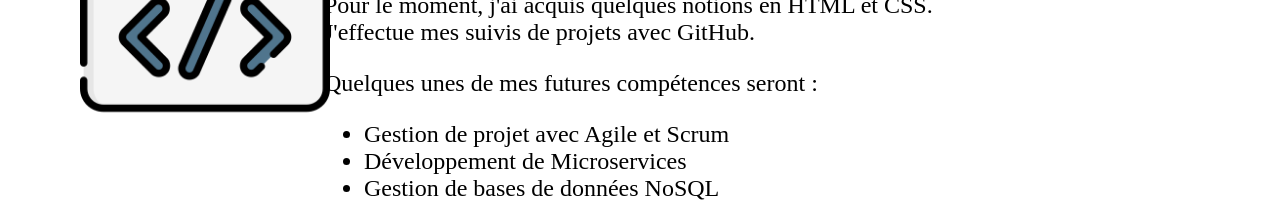
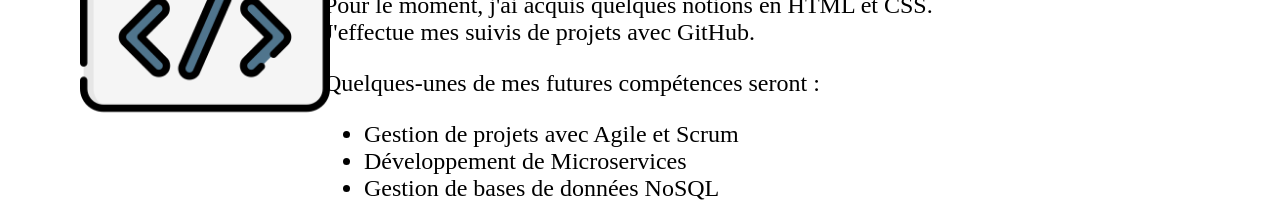
Before and after one commit to djeanty/djeanty.github.io, a plain HTML site: page index.html in a window 1280 px wide. Shown: the part 711-913 px from the top of the page. Drawn offline with Linux system fonts and the light colour scheme.

Commit message:
Correction de fautes d'orthographe

```diff
--- a/index.html
+++ b/index.html
@@ -40,9 +40,9 @@
                     Je suis actuellement en train de suivre une formation de développeur Java sur OpenClassrooms.<br /> Pour le moment, j'ai acquis quelques
                     notions en HTML et CSS. <br />J'effectue mes suivis de projets avec GitHub.
                 </p>
-                <p>Quelques unes de mes futures compétences seront :</p>
+                <p>Quelques-unes de mes futures compétences seront :</p>
                 <ul>
-                    <li>Gestion de projet avec Agile et Scrum</li>
+                    <li>Gestion de projets avec Agile et Scrum</li>
                     <li>Développement de Microservices</li>
                     <li>Gestion de bases de données NoSQL</li>
                     <li>Et bien d'autres!</li>
```
